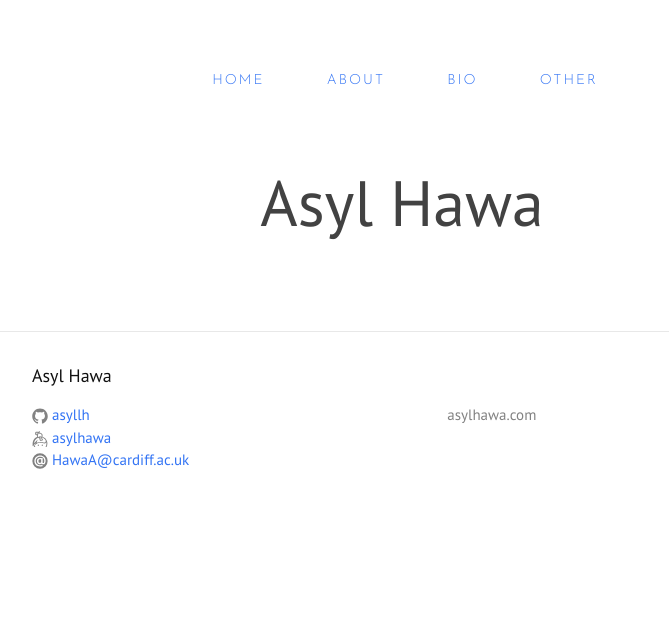
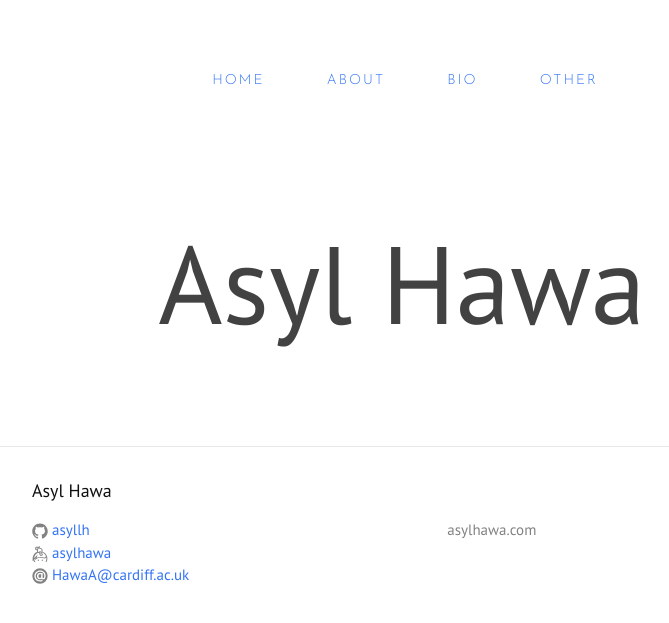
Before and after one commit to asyllh/asyllh.github.io, a Jekyll site: the page built from index.html, in a window 1280 px wide. Shown: the top 623 px of the page, without its empty margins (238-907 px from the left). Built offline with Jekyll 4.4.1, drawn with Linux system fonts in a browser that asks for light colours; nearby versions of some CDN libraries; the list of posts is cut into pages by our own code.

Commit message:
added site-main to make name on home page larger

```diff
--- a/_includes/homeheader.html
+++ b/_includes/homeheader.html
@@ -15,5 +15,5 @@
 </div>
 
 <div class="wrapper">
-  <center> <a href="/index.html"><div class="site-title">   {{site.title}} </div></a></center>
+  <center> <a href="/index.html"><div class="site-main">   {{site.title}} </div></a></center>
 </div>
--- a/css/style.scss
+++ b/css/style.scss
@@ -391,6 +391,18 @@ pre {
     color: $grey-color-dark;
   }
 }
+.site-main {
+  font-size: 110px;
+  font-weight: 100;
+  font-family: 'PT Sans';
+  text-transform: capitalize;
+  font-weight: 500;
+  margin-top: 1em;
+  &,
+  &:visited {
+    color: $grey-color-dark;
+  }
+}
 .site-description {
   font-size: 14px;
   letter-spacing: 2px;
```
